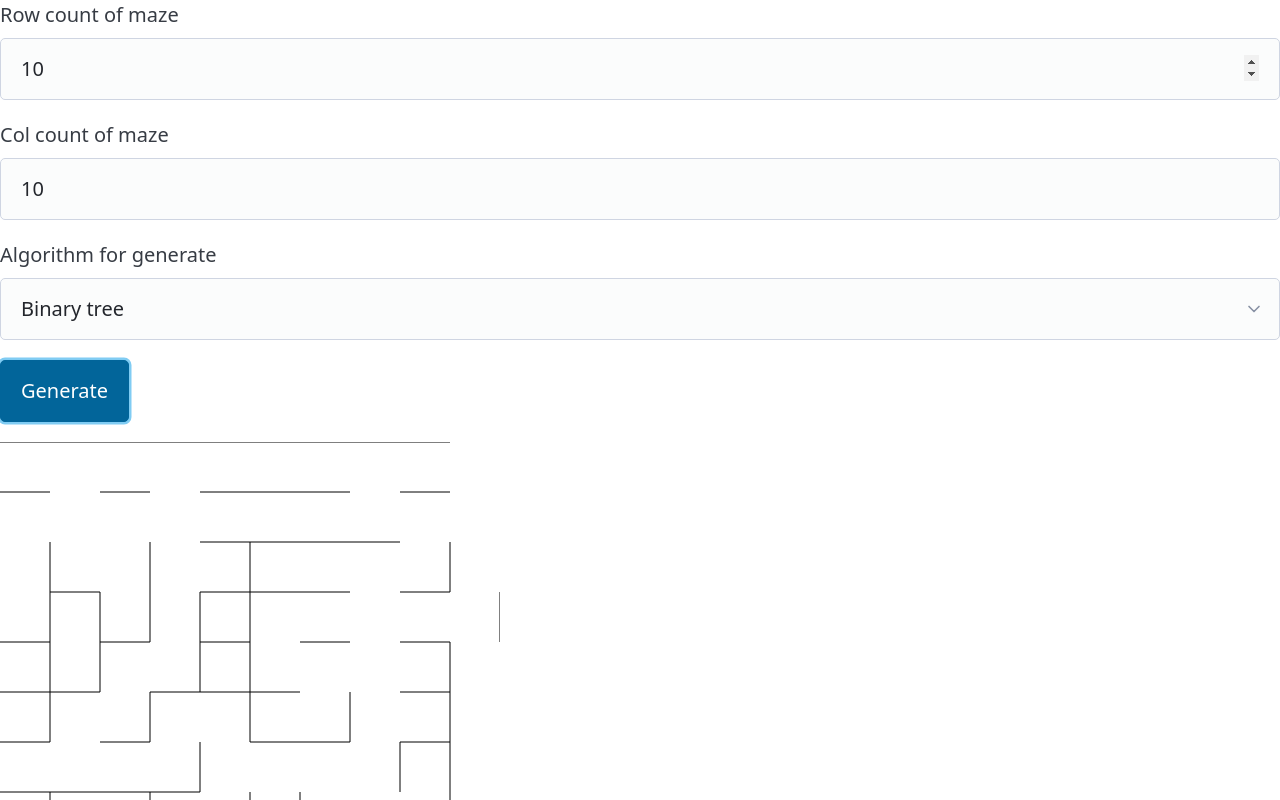
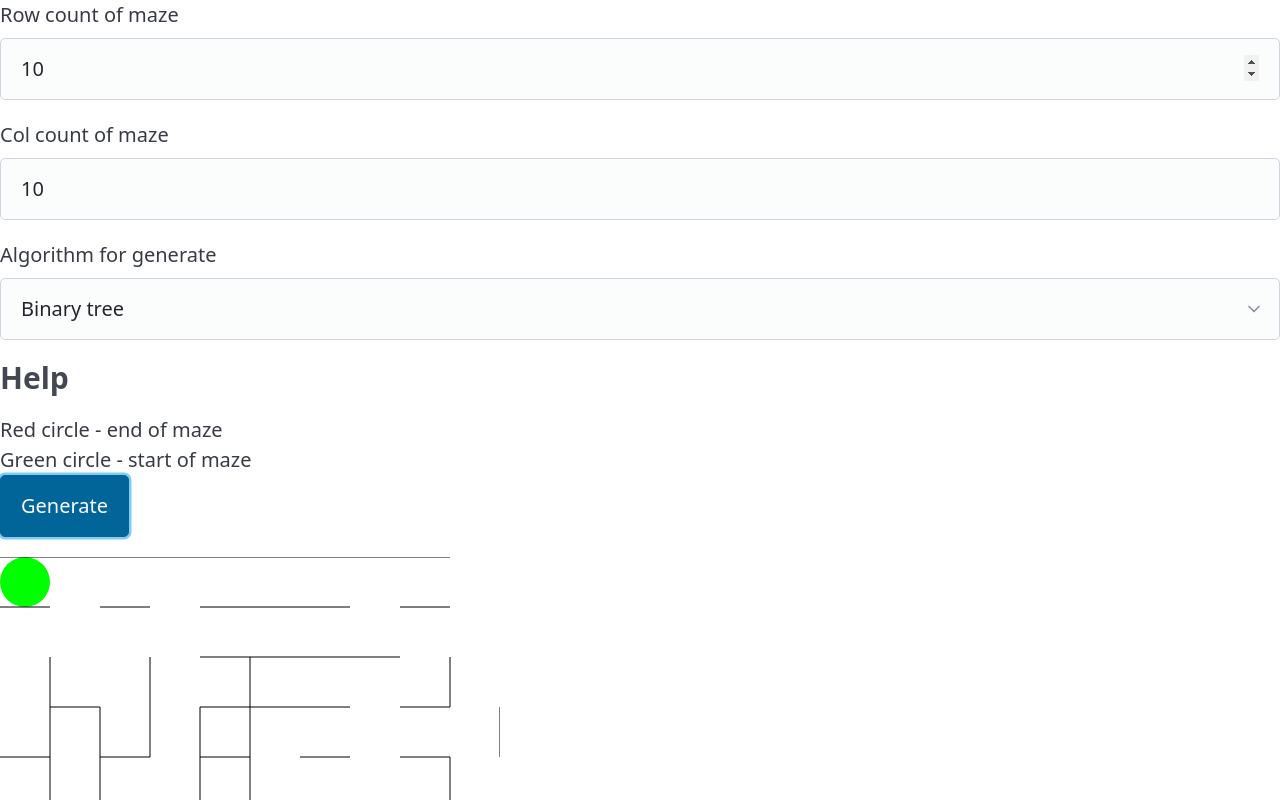
Before and after one commit to nifle3/jsMazeGenerator, a website with bundled scripts: page index.html in a window 1280 px wide. Both pictures are taken after a click on the button "Generate". Shown: the top 800 px of the page. Built offline with nearby package versions, Linux system fonts and the light colour scheme.

Commit message:
add: fix some bug

```diff
--- a/index.html
+++ b/index.html
@@ -12,6 +12,10 @@
                 background-color: white;
                 display: block;
                 margin-top: 1rem;
+            }
+            .help-div {
+                display: flex;
+                flex-direction: column;
             }
         </style>
     </head>
@@ -28,6 +32,13 @@
             <label for="algo-select">Algorithm for generate</label>
             <select id="algo-select"></select>
         </div>
+        <div class="help-div">
+            <h3>
+                Help
+            </h3>
+            <span>Red circle - end of maze</span>
+            <span>Green circle - start of maze</span>
+        </div>
         <button id="generate-button">Generate</button>
         <canvas id="canvas-maze" class="canvas-maze" width="0" height="0"></canvas>
     </body>
--- a/src/index.ts
+++ b/src/index.ts
@@ -19,7 +19,7 @@ function onClickGenerateButton(event): void {
   const colCount = colCountInput.value as unknown as number;
   const selectOption = algoSelect.value;
 
-  if (rowCount < 3 || rowCount > 20 || colCount < 3 || rowCount > 20) {
+  if (rowCount < 3 || rowCount > 20 || colCount < 3 || colCount > 20) {
     throw new Error("Min value of row count and col count is 3. Max value is 20");
   }
 
@@ -31,8 +31,8 @@ function onClickGenerateButton(event): void {
   }
 
   printOnCanvas(
-      generator(rowCount, colCount),
-      rowCount, colCount
+    generator(rowCount, colCount),
+    colCount, rowCount
   );
 
   return;
@@ -47,6 +47,9 @@ function printOnCanvas(field: MazeField, col: number, row: number): void {
   mazeCanvas.height = height;
 
   console.debug("set canvas shape width: ", width, "height", height);
+
+  drawStart();
+  drawEnd(col, row);
 
   for (let i = 0; i < field.length; i++) {
     for (let j = 0; j < field[i].length; j++) {
@@ -71,24 +74,49 @@ function printOnCanvas(field: MazeField, col: number, row: number): void {
     console.debug("Stop paint");
 }
 
-function drawStart() {
+function drawStart(): void {
+  const x = widthPerCol / 2;
+  const y = heightPerRow / 2;
+  const radius = calcualteRadiusOfCircleInCell();
 
+  drawCircle("rgb(0, 255, 0)", x, y, radius);
 }
 
-function drawEnd() {
+function drawEnd(colCount: number, rowCount: number) {
+  const x = ((colCount - 1) * widthPerCol) + (widthPerCol / 2);
+  const y = ((rowCount - 1) * heightPerRow) + (heightPerRow / 2);
+  const radius = calcualteRadiusOfCircleInCell();
 
+  drawCircle("rgb(255, 0, 0)", x, y, radius);
+}
+
+function calcualteRadiusOfCircleInCell(): number {
+  return Math.min(widthPerCol / 2, heightPerRow / 2)
+}
+
+function drawCircle(color: string, xCenter: number, yCenter: number, radius: number) {
+  const previousColor = context!.fillStyle;
+  context!.fillStyle = color;
+  console.debug("(xCenter, yCenter, radius)", xCenter, yCenter, radius);
+
+  context!.beginPath();
+
+  context!.arc(xCenter, yCenter, radius, 0, Math.PI * 2, true);
+
+  context!.fill();
+  context!.closePath();
 }
 
 function drawLine(xFrom: number, yFrom: number, xTo: number, yTo: number): void {
   console.debug(`from (${xFrom}, ${yFrom}), to (${xTo}, ${yTo})`)
 
-  context?.beginPath();
+  context!.beginPath();
 
-  context?.moveTo(xFrom, yFrom);
-  context?.lineTo(xTo, yTo);
-  context?.stroke();
+  context!.moveTo(xFrom, yFrom);
+  context!.lineTo(xTo, yTo);
+  context!.stroke();
 
-  context?.closePath();
+  context!.closePath();
 }
 
 const heightPerRow = 50;
```
